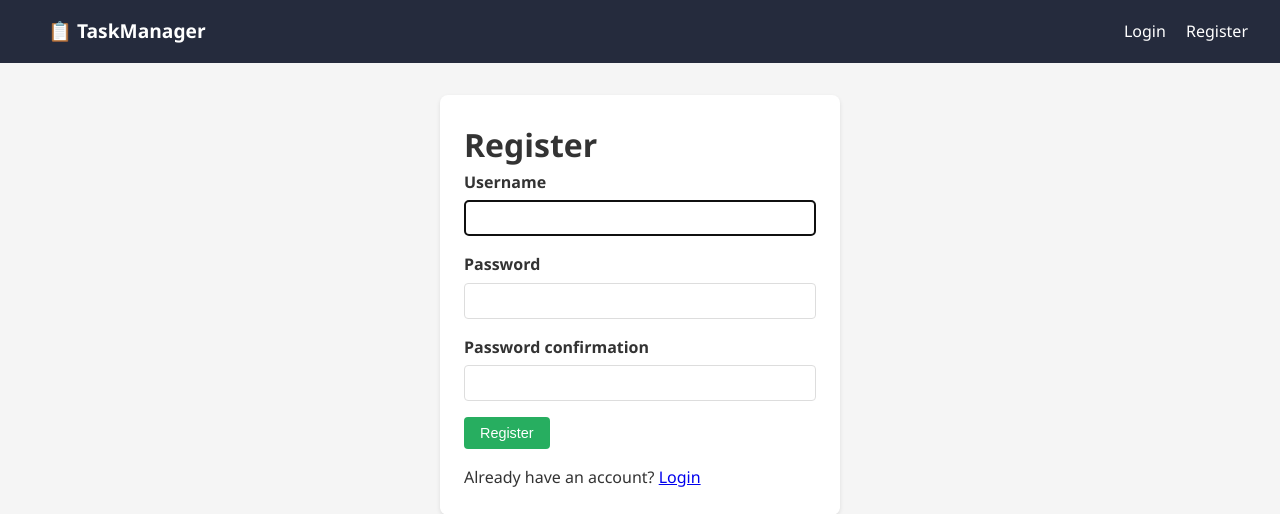
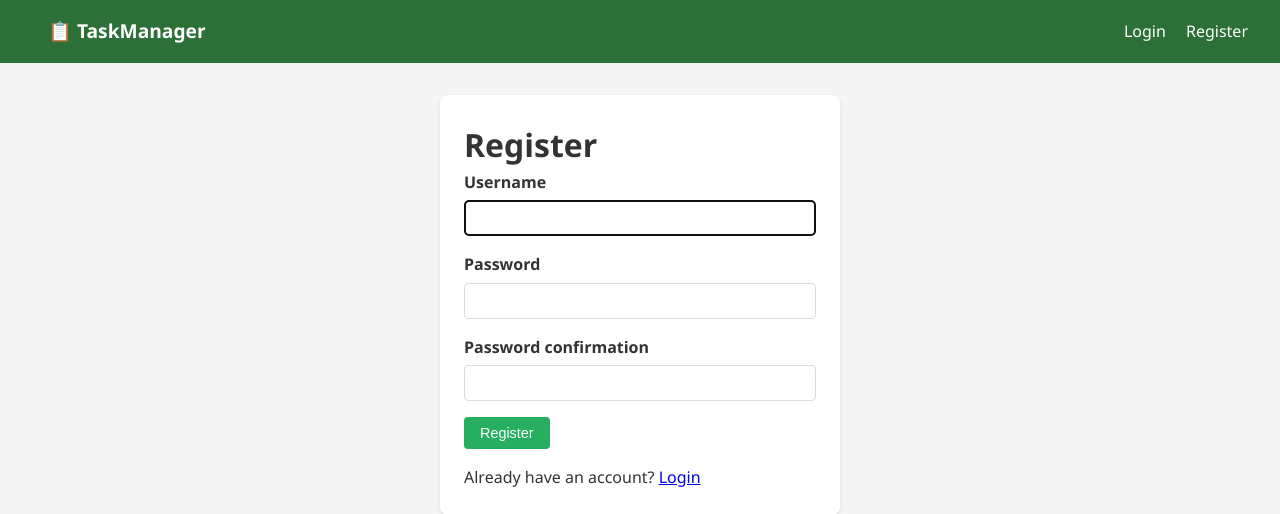
Before and after one commit to m1rjalolk24/DSCC-CW1, a Django app: page /accounts/register/ in a window 1280 px wide. Shown: the top 514 px of the page. Run offline with Django 5.2, Linux system fonts and the light colour scheme.

Commit message:
change navbar for ci/cd test

```diff
--- a/taskmanager/static/css/style.css
+++ b/taskmanager/static/css/style.css
@@ -12,7 +12,7 @@ body {
 }
 
 .navbar {
-    background-color: #252b3d;
+    background-color: #2c7038;
     padding: 1rem 2rem;
     display: flex;
     justify-content: space-between;
```
